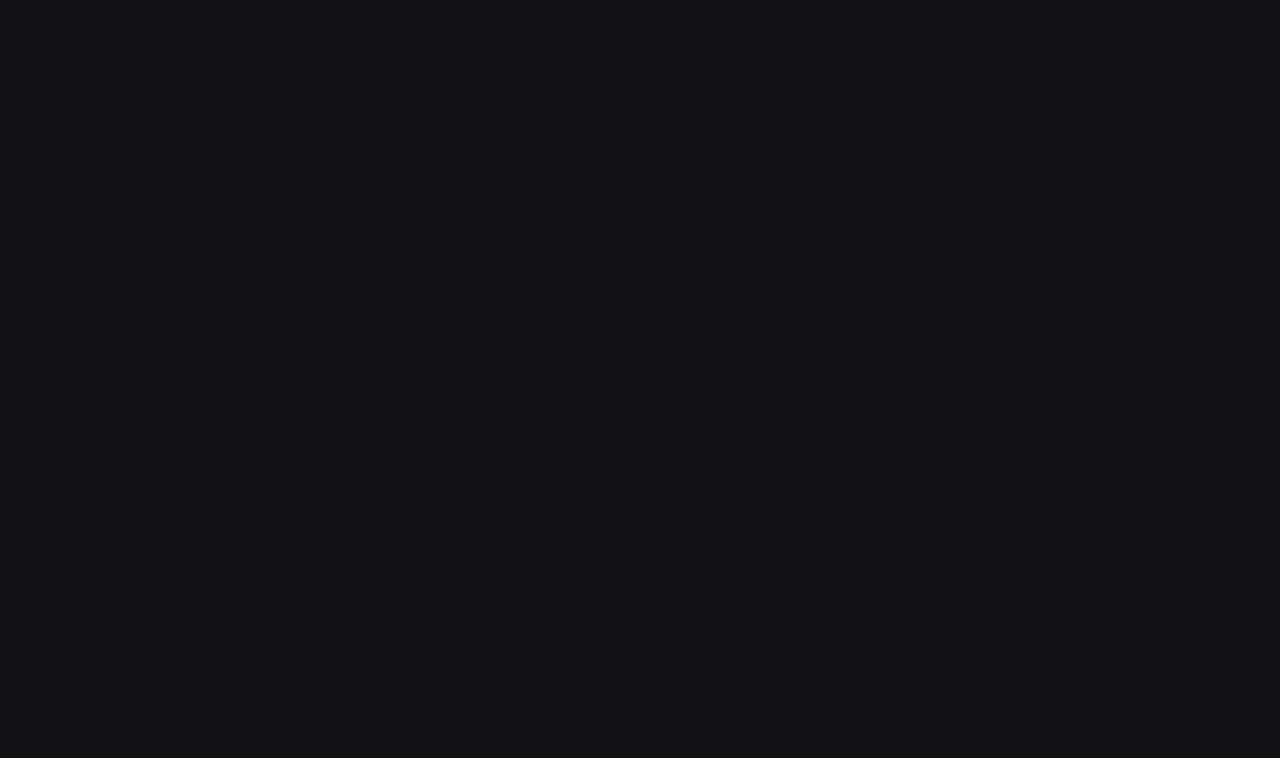
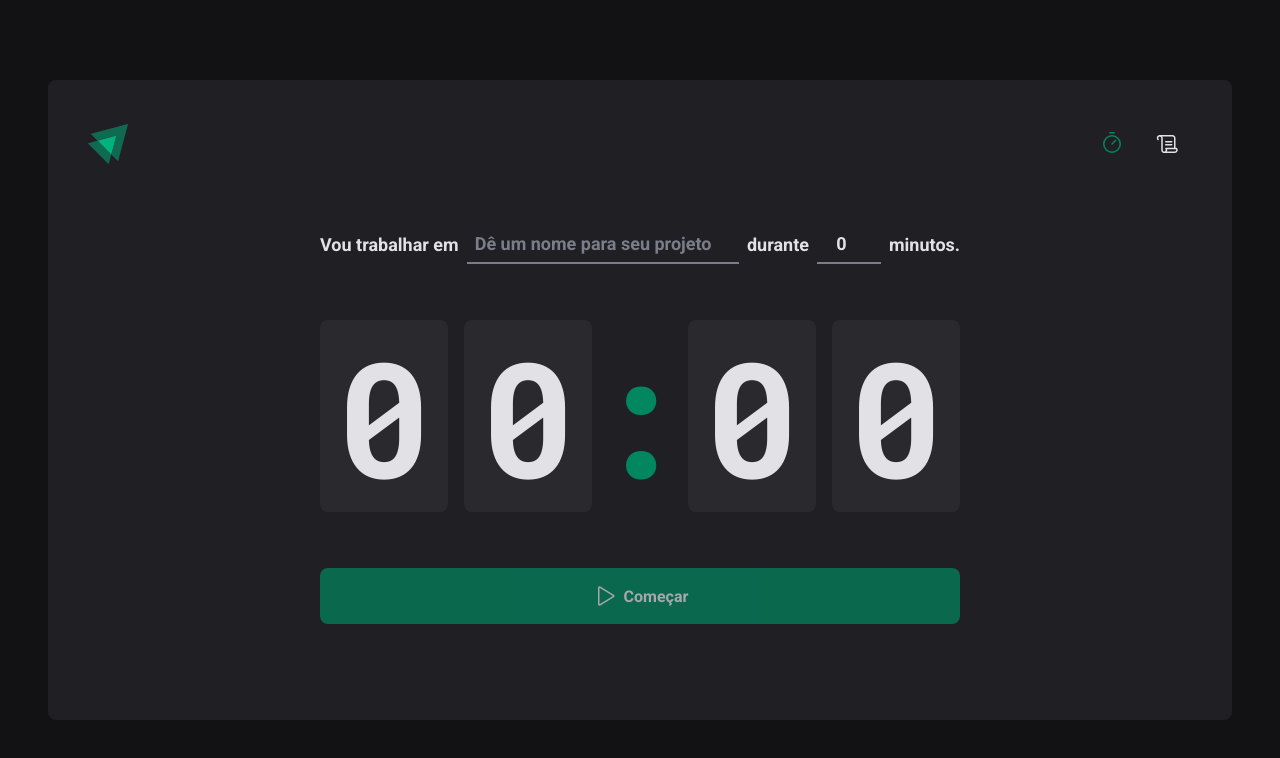
Before and after one commit to RivaldoMascarenhas/CursoIgnite, a React (Vite) app: page /home in a window 1280 px wide. Before the commit this address had no page. Shown: the top 758 px of the page. Built offline with nearby package versions, Linux system fonts and the light colour scheme.

Commit message:
Create Context

```diff
--- a/index.html
+++ b/index.html
@@ -10,7 +10,7 @@
       href="https://fonts.googleapis.com/css2?family=Roboto+Mono:wght@700&family=Roboto:wght@400;700&display=swap"
       rel="stylesheet"
     />
-    <title>Ignite</title>
+    <title>Ignite Timer</title>
   </head>
   <body>
     <div id="root"></div>
--- a/package.json
+++ b/package.json
@@ -11,6 +11,7 @@
   },
   "dependencies": {
     "@hookform/resolvers": "^2.9.10",
+    "date-fns": "^2.29.3",
     "phosphor-react": "^1.4.1",
     "react": "^18.2.0",
     "react-dom": "^18.2.0",
--- a/src/App.tsx
+++ b/src/App.tsx
@@ -14,7 +14,6 @@ function App() {
       <BrowserRouter>
         <Router />
       </BrowserRouter>
-
       <GlobalStyle />
     </ThemeProvider>
   )
--- a/src/components/Header/index.tsx
+++ b/src/components/Header/index.tsx
@@ -8,7 +8,7 @@ export function Header() {
     <HeaderContainer>
       <img src={LogoIgnite} alt="" />
       <nav>
-        <NavLink to="" title="Timer">
+        <NavLink to="/home" title="Timer">
           <Timer size={24} />
         </NavLink>
         <NavLink to="/history" title="Histórico">
--- /dev/null
+++ b/src/pages/Home/components/CountDown/index.tsx
@@ -0,0 +1,69 @@
+import { differenceInSeconds } from 'date-fns'
+import { useContext, useEffect } from 'react'
+import { CycleContext } from '../..'
+import { CountDownContainer, Separator } from './styles'
+
+export function Countdown() {
+  const {
+    activeCycle,
+    activeCycleId,
+    markCurrentCycleAsFinished,
+    amountSecondsPassed,
+    setSecondsPassed,
+  } = useContext(CycleContext)
+
+  const totalSeconds = activeCycle ? activeCycle.minutesAmount * 60 : 0
+
+  const currentSeconds = activeCycle ? totalSeconds - amountSecondsPassed : 0
+
+  const minutesAmount = Math.floor(currentSeconds / 60)
+  const secondsAmount = currentSeconds % 60
+
+  const minutes = String(minutesAmount).padStart(2, '0')
+  const seconds = String(secondsAmount).padStart(2, '0')
+
+  useEffect(() => {
+    if (secondsAmount > 0) {
+      document.title = `${minutes}:${seconds}`
+    } else {
+      document.title = `Ignite Timer`
+    }
+  }, [minutes, seconds, activeCycle, secondsAmount])
+
+  useEffect(() => {
+    let interval: number
+    if (activeCycle) {
+      interval = setInterval(() => {
+        const secondsDifference = differenceInSeconds(
+          new Date(),
+          activeCycle.startDate,
+        )
+        if (secondsDifference >= totalSeconds) {
+          markCurrentCycleAsFinished()
+          setSecondsPassed(totalSeconds)
+          clearInterval(interval)
+        } else {
+          setSecondsPassed(secondsDifference)
+        }
+      }, 1000)
+    }
+    return () => {
+      clearInterval(interval)
+    }
+  }, [
+    activeCycle,
+    totalSeconds,
+    activeCycleId,
+    markCurrentCycleAsFinished,
+    setSecondsPassed,
+  ])
+  return (
+    <CountDownContainer>
+      <span>{minutes[0]}</span>
+      <span>{minutes[1]}</span>
+      <Separator>:</Separator>
+      <span>{seconds[0]}</span>
+      <span>{seconds[1]}</span>
+    </CountDownContainer>
+  )
+}
--- /dev/null
+++ b/src/pages/Home/components/CountDown/styles.ts
@@ -0,0 +1,26 @@
+import styled from 'styled-components'
+
+export const CountDownContainer = styled.div`
+  font-family: 'Roboto Mono', monospace;
+  font-size: 10rem;
+  line-height: 8rem;
+  color: ${(props) => props.theme['gray-100']};
+
+  display: flex;
+  gap: 1rem;
+
+  span {
+    background-color: ${(props) => props.theme['gray-700']};
+    padding: 2rem 1rem;
+    border-radius: 8px;
+  }
+`
+export const Separator = styled.div`
+  padding: 2rem 0;
+  color: ${(props) => props.theme['green-500']};
+
+  width: 4rem;
+  overflow: hidden;
+  display: flex;
+  justify-content: center;
+`
--- /dev/null
+++ b/src/pages/Home/components/NewCycleForm/index.tsx
@@ -0,0 +1,41 @@
+import { FormContainer, MinutesAmountInput, Taskinput } from './styles'
+import { useContext } from 'react'
+import { CycleContext } from '../..'
+import { useFormContext } from 'react-hook-form'
+
+export function NewCycleForm() {
+  const { activeCycle } = useContext(CycleContext)
+  const { register } = useFormContext()
+  return (
+    <FormContainer>
+      {' '}
+      <label htmlFor="task"> Vou trabalhar em</label>
+      <Taskinput
+        type="text"
+        id="task"
+        list="task-sugestions"
+        placeholder="Dê um nome para seu projeto"
+        disabled={!!activeCycle}
+        {...register('task')}
+      />
+      <datalist id="task-sugestions">
+        <option value="Sugestão 01" />
+        <option value="Sugestão 02" />
+        <option value="Sugestão 03" />
+        <option value="Sugestão 04" />
+      </datalist>
+      <label htmlFor="minutesAmount">durante</label>
+      <MinutesAmountInput
+        type="number"
+        placeholder="00"
+        id="minutesAmount"
+        disabled={!!activeCycle}
+        step={5}
+        min={1}
+        max={60}
+        {...register('minutesAmount', { valueAsNumber: true })}
+      />
+      <span>minutos.</span>
+    </FormContainer>
+  )
+}
--- /dev/null
+++ b/src/pages/Home/components/NewCycleForm/styles.ts
@@ -0,0 +1,44 @@
+import styled from 'styled-components'
+
+export const FormContainer = styled.div`
+  width: 100%;
+  display: flex;
+  align-items: center;
+  justify-content: center;
+  gap: 0.5rem;
+  color: ${(props) => props.theme['gray-100']};
+  font-size: 1.125rem;
+  font-weight: bold;
+  flex-wrap: wrap;
+`
+const BaseInput = styled.input`
+  background: transparent;
+  height: 2.5rem;
+  border: 0;
+  border-bottom: 2px solid ${(props) => props.theme['gray-500']};
+  font-weight: bold;
+  font-size: 1.125rem;
+  padding: 0 0.5rem;
+  color: ${(props) => props.theme['gray-100']};
+
+  &:focus {
+    box-shadow: none;
+    border-color: ${(props) => props.theme['green-500']};
+  }
+
+  &::placeholder {
+    color: ${(props) => props.theme['gray-500']};
+  }
+`
+
+export const Taskinput = styled(BaseInput)`
+  flex: 1;
+  &::-webkit-calendar-picker-indicator {
+    display: none !important;
+  }
+`
+
+export const MinutesAmountInput = styled(BaseInput)`
+  width: 4rem;
+  text-align: center;
+`
--- a/src/pages/Home/index.tsx
+++ b/src/pages/Home/index.tsx
@@ -1,74 +1,126 @@
-import { Play } from 'phosphor-react'
-import { useForm } from 'react-hook-form'
+import { Hand, Play } from 'phosphor-react'
+import { useForm, FormProvider } from 'react-hook-form'
 import { zodResolver } from '@hookform/resolvers/zod'
+import { createContext, useState } from 'react'
 import * as zod from 'zod'
 import {
-  CountDownContainer,
-  FormContainer,
   HomeContainer,
-  MinutesAmountInput,
-  Separator,
   StartCountDownButton,
-  Taskinput,
+  StopCountDownButton,
 } from './styles'
+import { NewCycleForm } from './components/NewCycleForm'
+import { Countdown } from './components/CountDown'
 
+interface Cycle {
+  id: string
+  task: string
+  minutesAmount: number
+  startDate: Date
+  interruptedDate?: Date
+  finisheDate?: Date
+}
+interface CyclesContextType {
+  activeCycle: Cycle | undefined
+  activeCycleId: string | null
+  amountSecondsPassed: number
+  markCurrentCycleAsFinished: () => void
+  setSecondsPassed: (seconds: number) => void
+}
+
+export const CycleContext = createContext({} as CyclesContextType)
 const newCycleFormValitionSchema = zod.object({
   task: zod.string().min(1, 'Informe a tarefa'),
-  minutesAmount: zod.number().min(5).max(60),
+  minutesAmount: zod.number().min(1).max(60),
 })
+type NewCycleFormData = zod.infer<typeof newCycleFormValitionSchema>
 
 export function Home() {
-  const { register, handleSubmit, watch } = useForm({
+  const [cycles, setCycles] = useState<Cycle[]>([])
+  const [activeCycleId, setActiveCycleID] = useState<string | null>(null)
+  const [amountSecondsPassed, SetAmountSecondsPassed] = useState(0)
+  const newCycleForm = useForm({
     resolver: zodResolver(newCycleFormValitionSchema),
+    defaultValues: {
+      task: '',
+      minutesAmount: 0,
+    },
   })
+  const { handleSubmit, watch, reset } = newCycleForm
+  const activeCycle = cycles.find((cycle) => cycle.id === activeCycleId)
 
-  function handleCreatNewCycle(data: any) {
-    console.log(data)
+  function setSecondsPassed(seconds: number) {
+    SetAmountSecondsPassed(seconds)
   }
+  function markCurrentCycleAsFinished() {
+    setCycles((state) =>
+      state.map((cycle) => {
+        if (cycle.id === activeCycleId) {
+          return { ...cycle, finisheDate: new Date() }
+        } else {
+          return cycle
+        }
+      }),
+    )
+  }
+
+  function handleCreatNewCycle(data: NewCycleFormData) {
+    const id = String(new Date().getTime())
+    const newCycle: Cycle = {
+      id,
+      task: data.task,
+      minutesAmount: data.minutesAmount,
+      startDate: new Date(),
+    }
+    setCycles((state) => [...state, newCycle])
+    setActiveCycleID(id)
+    SetAmountSecondsPassed(0)
+    reset()
+  }
+
+  function handleInterruptCycle() {
+    setCycles((state) =>
+      state.map((cycle) => {
+        if (cycle.id === activeCycleId) {
+          return { ...cycle, interruptedDate: new Date() }
+        } else {
+          return cycle
+        }
+      }),
+    )
+    setActiveCycleID(null)
+  }
+
   const task = watch('task')
   const isSubmitDisble = !task
+
   return (
     <HomeContainer>
       <form onSubmit={handleSubmit(handleCreatNewCycle)} action="">
-        <FormContainer>
-          {' '}
-          <label htmlFor="task"> Vou trabalhar em</label>
-          <Taskinput
-            type="text"
-            id="task"
-            list="task-sugestions"
-            placeholder="Dê um nome para seu projeto"
-            {...register('task')}
-          />
-          <datalist id="task-sugestions">
-            <option value="Sugestão 01" />
-            <option value="Sugestão 02" />
-            <option value="Sugestão 03" />
-            <option value="Sugestão 04" />
-          </datalist>
-          <label htmlFor="minutesAmount">durante</label>
-          <MinutesAmountInput
-            type="number"
-            placeholder="00"
-            id="minutesAmount"
-            step={5}
-            min={5}
-            max={60}
-            {...register('minutesAmount', { valueAsNumber: true })}
-          />
-          <span>minutos.</span>
-        </FormContainer>
-        <CountDownContainer>
-          <span>0</span>
-          <span>0</span>
-          <Separator>:</Separator>
-          <span>0</span>
-          <span>0</span>
-        </CountDownContainer>
-        <StartCountDownButton disabled={isSubmitDisble} type="submit">
-          <Play size={24} />
-          Começar
-        </StartCountDownButton>
+        <CycleContext.Provider
+          value={{
+            activeCycle,
+            activeCycleId,
+            markCurrentCycleAsFinished,
+            amountSecondsPassed,
+            setSecondsPassed,
+          }}
+        >
+          <FormProvider {...newCycleForm}>
+            <NewCycleForm />
+          </FormProvider>
+          <Countdown />
+        </CycleContext.Provider>
+        {activeCycle ? (
+          <StopCountDownButton onClick={handleInterruptCycle} type="button">
+            <Hand size={24} />
+            Interromper
+          </StopCountDownButton>
+        ) : (
+          <StartCountDownButton disabled={isSubmitDisble} type="submit">
+            <Play size={24} />
+            Começar
+          </StartCountDownButton>
+        )}
       </form>
     </HomeContainer>
   )
--- a/src/pages/Home/styles.ts
+++ b/src/pages/Home/styles.ts
@@ -16,74 +16,7 @@ export const HomeContainer = styled.main`
   }
 `
 
-export const FormContainer = styled.div`
-  width: 100%;
-  display: flex;
-  align-items: center;
-  justify-content: center;
-  gap: 0.5rem;
-  color: ${(props) => props.theme['gray-100']};
-  font-size: 1.125rem;
-  font-weight: bold;
-  flex-wrap: wrap;
-`
-const BaseInput = styled.input`
-  background: transparent;
-  height: 2.5rem;
-  border: 0;
-  border-bottom: 2px solid ${(props) => props.theme['gray-500']};
-  font-weight: bold;
-  font-size: 1.125rem;
-  padding: 0 0.5rem;
-  color: ${(props) => props.theme['gray-100']};
-
-  &:focus {
-    box-shadow: none;
-    border-color: ${(props) => props.theme['green-500']};
-  }
-
-  &::placeholder {
-    color: ${(props) => props.theme['gray-500']};
-  }
-`
-
-export const Taskinput = styled(BaseInput)`
-  flex: 1;
-  &::-webkit-calendar-picker-indicator {
-    display: none !important;
-  }
-`
-
-export const MinutesAmountInput = styled(BaseInput)`
-  width: 4rem;
-  text-align: center;
-`
-
-export const CountDownContainer = styled.div`
-  font-family: 'Roboto Mono', monospace;
-  font-size: 10rem;
-  line-height: 8rem;
-  color: ${(props) => props.theme['gray-100']};
-
-  display: flex;
-  gap: 1rem;
-
-  span {
-    background-color: ${(props) => props.theme['gray-700']};
-    padding: 2rem 1rem;
-    border-radius: 8px;
-  }
-`
-export const Separator = styled.div`
-  padding: 2rem 0;
-  color: ${(props) => props.theme['green-500']};
-
-  width: 4rem;
-  overflow: hidden;
-  display: flex;
-  justify-content: center;
-`
-export const StartCountDownButton = styled.button`
+export const BaseCountDownButton = styled.button`
   width: 100%;
   border: 0;
   padding: 1rem;
@@ -93,12 +26,14 @@ export const StartCountDownButton = styled.button`
   align-items: center;
   justify-content: center;
 
+  color: ${(props) => props.theme['gray-100']};
+
   gap: 0.5rem;
   font-weight: bold;
   cursor: pointer;
+`
+export const StartCountDownButton = styled(BaseCountDownButton)`
   background: ${(props) => props.theme['green-500']};
-  color: ${(props) => props.theme['gray-100']};
-
   &:disabled {
     opacity: 0.7;
     cursor: not-allowed;
@@ -108,3 +43,13 @@ export const StartCountDownButton = styled.button`
     background: ${(props) => props.theme['green-700']};
   }
 `
+export const StopCountDownButton = styled(BaseCountDownButton)`
+  background: ${(props) => props.theme['red-500']};
+  :focus {
+    outline: 2px solid ${(props) => props.theme['red-500']};
+    border: 0;
+  }
+  &:hover {
+    background: ${(props) => props.theme['red-700']};
+  }
+`
--- a/src/router.tsx
+++ b/src/router.tsx
@@ -10,7 +10,7 @@ export function Router() {
   return (
     <Routes>
       <Route path="/" element={<DefaultLayout />}>
-        <Route path="/" element={<Home />} />
+        <Route path="/home" element={<Home />} />
         <Route path="/history" element={<History />} />
       </Route>
     </Routes>
```
Also changed, not shown: 1 other file (tests, documents, lock files or other folders).
